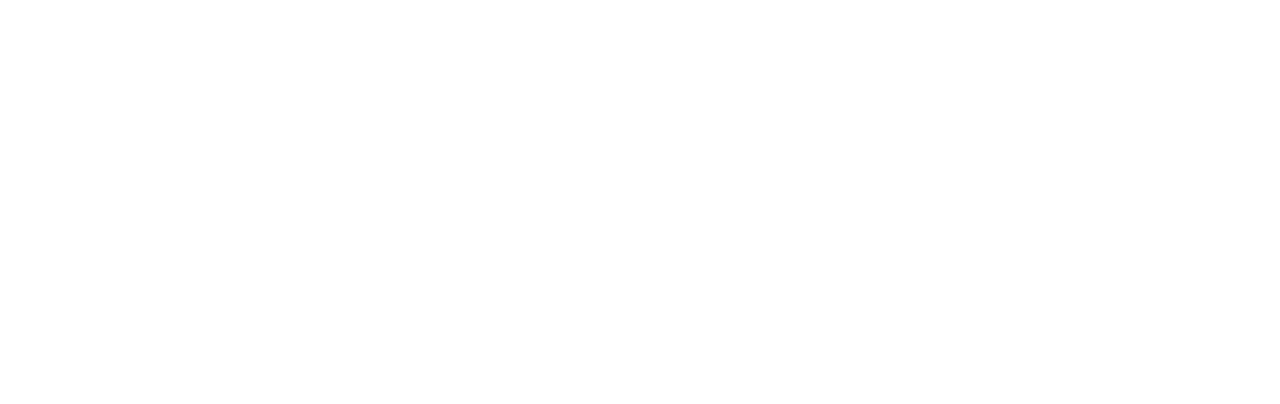
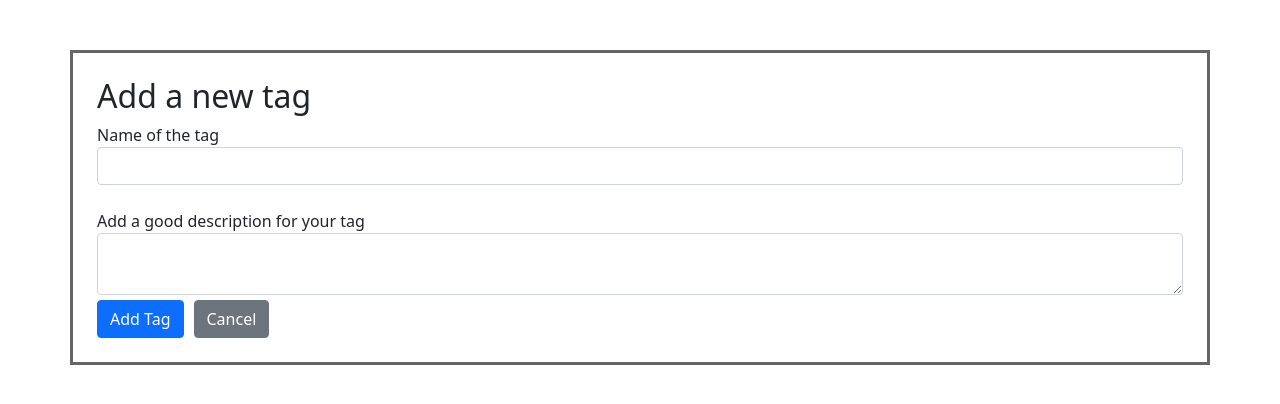
Before and after one commit to Ruturajnawale10/stack-overflow, a React (Create React App) app in the folder frontend/: page /admin/tags/add in a window 1280 px wide. Before the commit this address had no page. Shown: the top 404 px of the page. Built offline with nearby package versions, Linux system fonts and the light colour scheme.

Commit message:
- Added a page for admin to add new tags into the system

```diff
--- /dev/null
+++ b/frontend/src/components/Admin/AddTags.js
@@ -0,0 +1,67 @@
+import React, { useState } from "react";
+import axios from "axios";
+import { useNavigate } from "react-router-dom";
+import "../../App.css";
+
+function AddTag() {
+  const [tagName, setTagName] = useState(null);
+  const [tagDescription, setTagDescription] = useState(null);
+  var [redirectVar, setRedirectVar] = useState(null);
+  let navigate = useNavigate();
+
+  const submitData = (e) => {
+    axios.post("/admin/tags/add", {
+      tagName: tagName,
+      tagDescription: tagDescription,
+    });
+    setRedirectVar(navigate("../tags", { replace: true }));
+  };
+
+  return (
+    <div
+      class="container p-4"
+      style={{ border: "3px solid #666666", marginTop: "50px" }}
+    >
+      {redirectVar}
+      <h2>Add a new tag</h2>
+      <label for="tagname">Name of the tag</label>
+      <input
+        type="text"
+        id="tagname"
+        class="form-control"
+        onChange={(e) => {
+          setTagName(e.target.value);
+        }}
+      />
+
+      <br></br>
+      <label for="tagdescription">Add a good description for your tag</label>
+      <textarea
+        type="text"
+        id="tagdescription"
+        class="form-control"
+        onChange={(e) => {
+          setTagDescription(e.target.value);
+        }}
+      />
+      <div>
+        <button
+          class="btn btn-primary"
+          style={{ marginTop: "5px" }}
+          onClick={submitData}
+        >
+          Add Tag
+        </button>
+        <button
+          class="btn btn-secondary"
+          style={{ marginTop: "5px", marginLeft: "10px" }}
+          onClick={() => window.location.reload()}
+        >
+          Cancel
+        </button>
+      </div>
+    </div>
+  );
+}
+
+export default AddTag;
--- a/frontend/src/components/Main.js
+++ b/frontend/src/components/Main.js
@@ -5,6 +5,7 @@
 import QuestionsOverview from "../components/QuestionsOverview/QuestionsOverview.js";
 import TagOverview from "../components/Tags/TagOverview.js";
 import QuestionPosting from "../components/QuestionPosting/QuestionPosting.js";
+import AddTag from "./Admin/AddTags";
 
 class Main extends Component {
     render() {
@@ -18,6 +19,7 @@
                     <Route path="/questions/:id" element={<QuestionsOverview/>}/>
                     <Route path="/questions/ask" element={<QuestionPosting/>}/>
                     <Route path="/tags" element={<TagOverview/>}/>
+                    <Route path="/admin/tags/add" element={<AddTag/>}/>
                 </Routes>
             </div>
         );
--- a/frontend/src/components/QuestionsOverview/AnswerCard.js
+++ b/frontend/src/components/QuestionsOverview/AnswerCard.js
@@ -126,7 +126,6 @@
     <div>
       <div class="container">
         <div class="row" style={{ marginTop: "10px" }}>
-          {props.answer.description}
           <div class="col-md-1" style={{ marginTop: "10px" }}>
             <div
               class="row"
```
Also changed, not shown: 2 other files (tests, documents, lock files or other folders).
